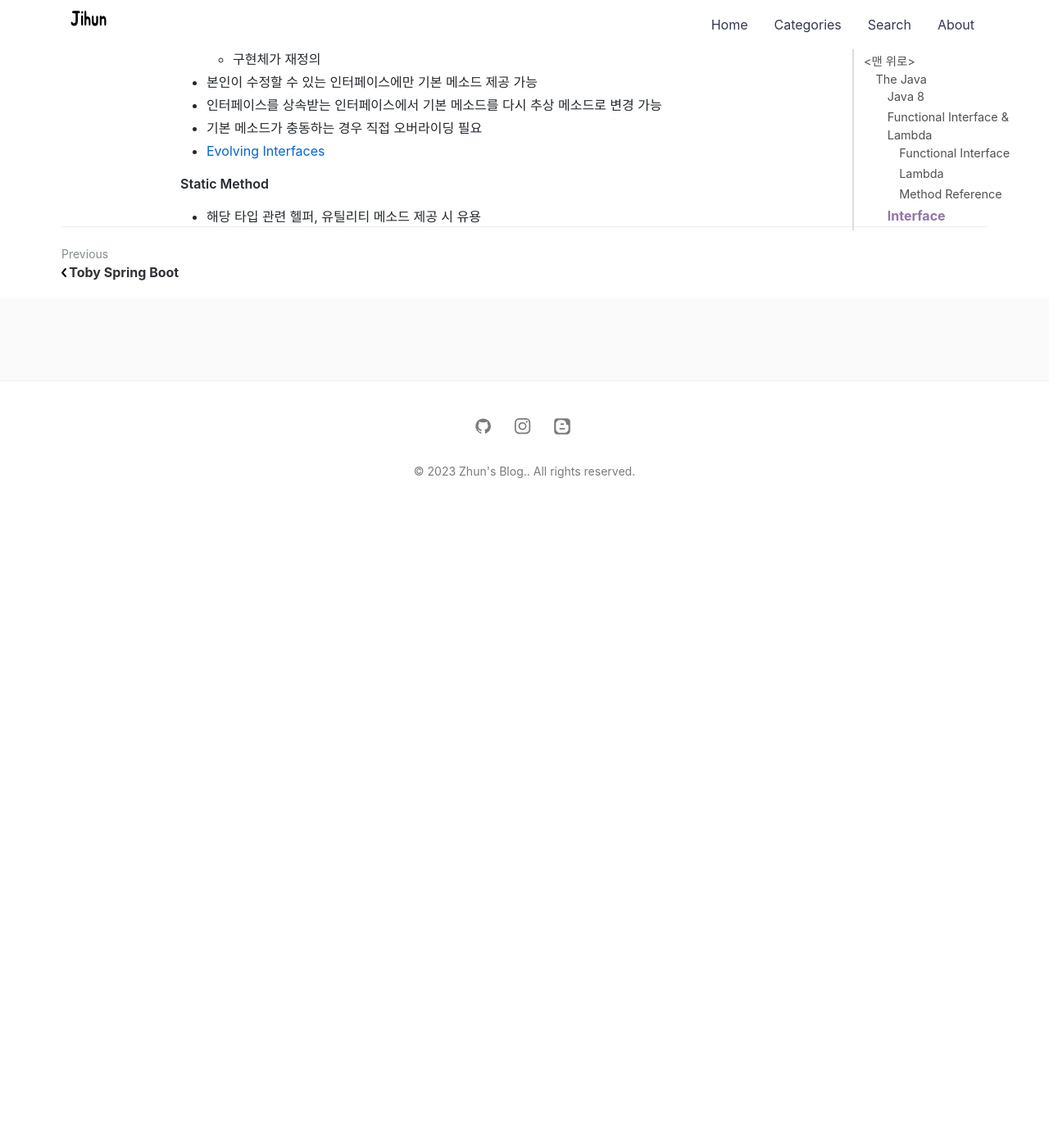
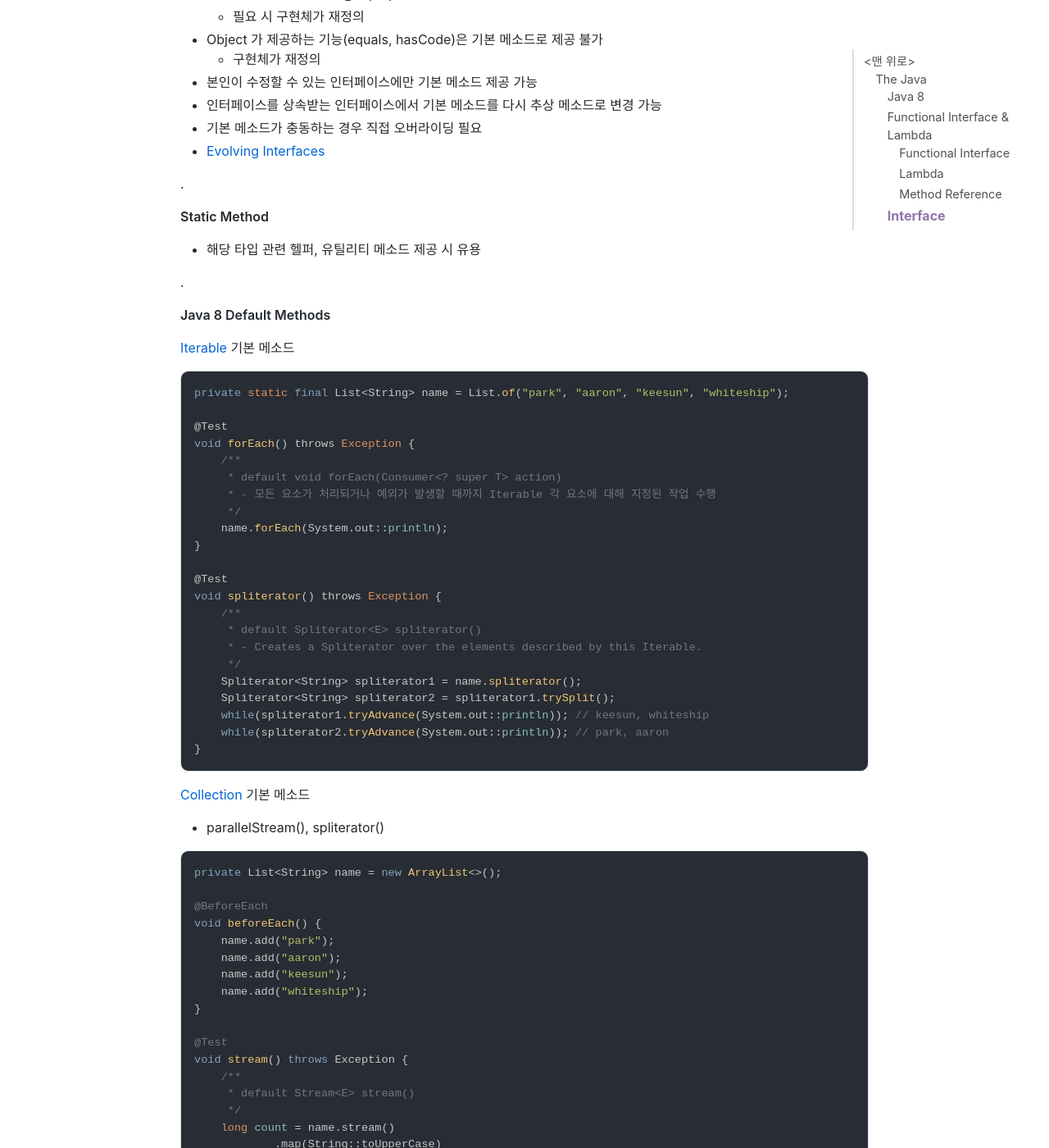
Before and after one commit to jihunparkme/jihunparkme.github.io, a Jekyll site: the page built from _posts/2023-09-27-the-java.md, in a window 1280 px wide and 1400 px high, scrolled down 7935 px. Shown: the whole window at 82% size. Built offline with Jekyll 4.4.1, drawn with Linux system fonts in a browser that asks for light colours; nearby versions of some CDN libraries; comment, search, counter and statistics services are not loaded; before the commit the page ends 8565 px from its top, so only the background shows below that; some of the changed text lies outside the part shown.

Commit message:
[The Java] Interface
- Java 8 Default Methods

````diff
--- a/_posts/2023-09-27-the-java.md
+++ b/_posts/2023-09-27-the-java.md
@@ -388,6 +388,113 @@ default boolean removeIf(Predicate<? super E> filter) {
 - 기본 메소드가 충동하는 경우 직접 오버라이딩 필요
 - [Evolving Interfaces](https://docs.oracle.com/javase/tutorial/java/IandI/nogrow.html)
 
+.
+
 **Static Method**
 
 - 해당 타입 관련 헬퍼, 유틸리티 메소드 제공 시 유용
+
+.
+
+**Java 8 Default Methods**
+
+[Iterable](https://docs.oracle.com/javase/8/docs/api/java/lang/Iterable.html) 기본 메소드
+
+```java
+private static final List<String> name = List.of("park", "aaron", "keesun", "whiteship");
+
+@Test
+void forEach() throws Exception {
+    /**
+     * default void forEach(Consumer<? super T> action)
+     * - 모든 요소가 처리되거나 예외가 발생할 때까지 Iterable 각 요소에 대해 지정된 작업 수행
+     */
+    name.forEach(System.out::println);
+}
+
+@Test
+void spliterator() throws Exception {
+    /**
+     * default Spliterator<E> spliterator()
+     * - Creates a Spliterator over the elements described by this Iterable.
+     */
+    Spliterator<String> spliterator1 = name.spliterator();
+    Spliterator<String> spliterator2 = spliterator1.trySplit();
+    while(spliterator1.tryAdvance(System.out::println)); // keesun, whiteship
+    while(spliterator2.tryAdvance(System.out::println)); // park, aaron
+}
+```
+
+[Collection](https://docs.oracle.com/javase/8/docs/api/java/util/Collection.html) 기본 메소드
+- parallelStream(), spliterator()
+
+```java
+private List<String> name = new ArrayList<>();
+
+@BeforeEach
+void beforeEach() {
+    name.add("park");
+    name.add("aaron");
+    name.add("keesun");
+    name.add("whiteship");
+}
+
+@Test
+void stream() throws Exception {
+    /**
+     * default Stream<E> stream()
+     */
+    long count = name.stream()
+            .map(String::toUpperCase)
+            .filter(s -> s.startsWith("A"))
+            .count();
+
+    Assertions.assertEquals(1, count);
+}
+
+@Test
+void removeIf() throws Exception {
+    /**
+     * default Stream<E> stream()
+     */
+    name.removeIf(s -> s.startsWith("w"));
+    Assertions.assertEquals(3, name.size());
+}
+```
+
+[Comparator](https://docs.oracle.com/javase/8/docs/api/java/util/Comparator.html) 기본 메소드 및 스태틱 메소드
+- thenComparing()
+- static reverseOrder() / naturalOrder()
+- static nullsFirst() / nullsLast()
+- static comparing()
+
+```java
+private List<String> name = new ArrayList<>();
+
+@BeforeEach
+void beforeEach() {
+    name.add("park");
+    name.add("aaron");
+    name.add("keesun");
+    name.add("whiteship");
+}
+
+@Test
+void sort() throws Exception {
+    /**
+     * default void sort(Comparator<? super E> c)
+     */
+    // 순차정렬
+    name.sort(String::compareToIgnoreCase);
+
+    // 역순정렬
+    Comparator<String> compareToIgnoreCase = String::compareToIgnoreCase;
+    name.sort(compareToIgnoreCase.reversed());
+}
+```
+
+[Spliterator](https://docs.oracle.com/javase/8/docs/api/java/util/Spliterator.html) 기본 메소드
+- forEachRemaining(Consumer)
+- getExactSizeIfKnown()
+- hasCharacteristics()
+- getComparator()
````
